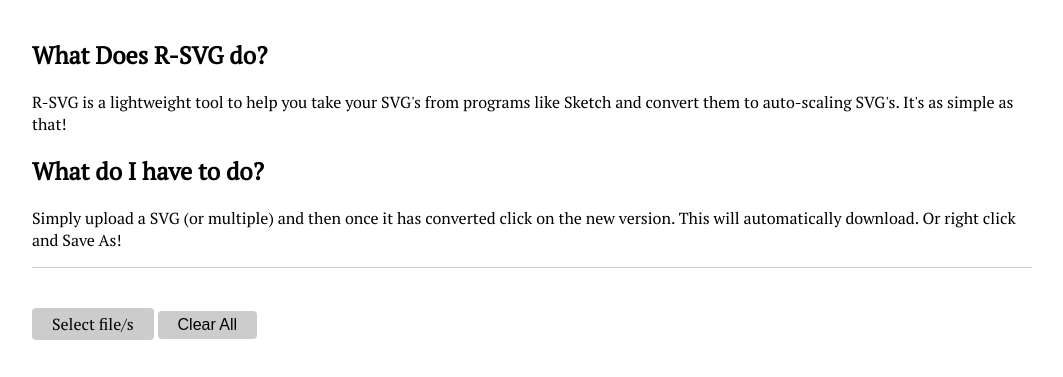
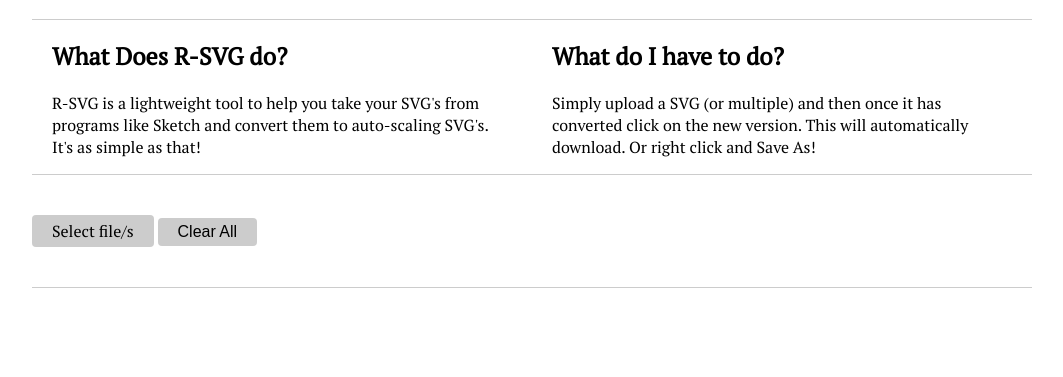
Before and after one commit to coldbrewstudios/svg-responder, a website built with Parcel: page index.html in a window 1280 px wide. Shown: the part 74-451 px from the top of the page, without its empty margins (108-1171 px from the left). Built offline with nearby package versions, Linux system fonts and the light colour scheme.

Commit message:
feature: added in more styling layout

```diff
--- a/index.html
+++ b/index.html
@@ -26,7 +26,7 @@
 				</p>
 			</div>
 		</div>
-		<div style="border-top: 1px solid #CCCCCC; padding-top: 40px">
+		<div style="border-top: 1px solid #CCCCCC; border-bottom: 1px solid #CCCCCC; padding: 40px 0">
 			<label for="svgInput" class="custom-file-upload">Select file/s</label>
 			<input type="file" id="svgInput" name="svgInput" multiple>
 			<button onclick="clearExistingElements()">Clear All</button>
--- a/src/styles.css
+++ b/src/styles.css
@@ -31,6 +31,16 @@
 	grid-column-end: 3;
 }
 
+.info {
+	display: grid;
+	grid-template-columns: repeat(2, 1fr);
+	border-top: 1px solid #CCCCCC;
+}
+
+.info-item {
+	padding: 0 20px;
+}
+
 #svgContainer {
 	display: grid;
 	grid-template-columns: repeat(4, 1fr);
```
